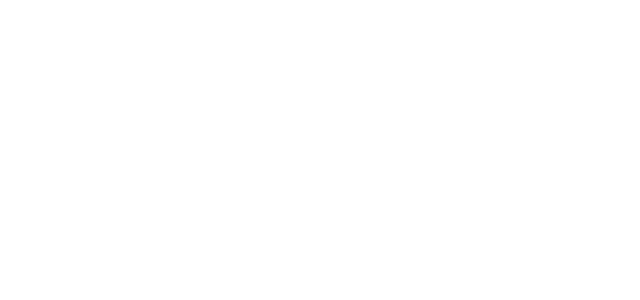
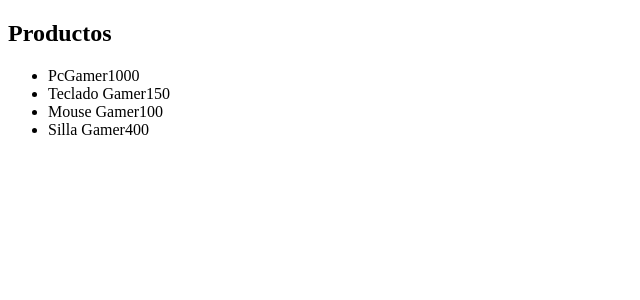
Before and after one commit to francosdp/PreEntrega2-GattiCandelero, a React (Vite) app: page / in a window 1280 px wide. Shown: the top 300 px of the page, without its empty margins (0-640 px from the left). Built offline with nearby package versions, Linux system fonts and the light colour scheme.

Commit message:
map y promises

```diff
--- a/src/App.jsx
+++ b/src/App.jsx
@@ -1,11 +1,12 @@
-
+// import Promesas from './componentes/Promesas/Promesas'
 import './App.css'
-
+import Map from './componentes/Map/map'
 function App() {
 
   return (
     <>
-
+    {/* <Promesas/> */}
+    <Map/>
     </>
   )
 }
--- /dev/null
+++ b/src/componentes/Map/map.jsx
@@ -0,0 +1,31 @@
+
+const map = () => {
+
+    const productos = [
+        { id: 1, nombre: "PcGamer", precio: 1000 },
+        { id: 2, nombre: "Teclado Gamer", precio: 150 },
+        { id: 3, nombre: "Mouse Gamer", precio: 100 },
+        { id: 4, nombre: "Silla Gamer", precio: 400 },
+    ]
+
+
+
+
+    return (
+        <div>
+            <h2>Productos</h2>
+            <ul>
+                {productos.map((producto)=>(
+                    <li key={producto.id}>
+                        <span>{producto.nombre}</span>
+                        <span>{producto.precio}</span>
+                    </li>
+                )
+
+                )}
+            </ul>
+        </div>
+    )
+}
+
+export default map
--- /dev/null
+++ b/src/componentes/Promesas/Promesas.jsx
@@ -0,0 +1,61 @@
+
+
+const Promesas = () => {
+
+    //Programacion Sincronica
+
+    // console.log("tarea1")
+    // console.log("TAREA2")
+
+    //Programacion Asincronica
+
+    // setTimeout(() => {
+    //     console.log("Hola, he demorado 3 segundos")
+    // }, 3000);
+
+    // setTimeout(() => {
+    //     console.log("Hola demoraste mucho")
+    // }, 1500);
+
+    //Promesas
+    //Un evento que puede ocurrir o no.
+    //Si se resuelve da un resultado, si no se resuelve da otro.
+    //Las promesas tienen 3 estados: pendiente, cumplida o incumplida.
+
+
+    const falsasPromesas = (estado) => {
+        return new Promise((resolve, reject) => {
+            if (estado) {
+                resolve("Promesa cumplida")}
+            else {
+                reject("Promesa Incumplida")
+            }
+        })
+}
+
+
+console.log(falsasPromesas(false))
+
+
+//Then y Catch
+//Dos metodos, THEN ejecuta cuando la promesa se cumple
+//CATCH se ejecuta cuando la promesa se rechaza
+//FINALLY se ejecuta siempre
+
+falsasPromesas(true)
+.then((respuesta)=>{
+    console.log("Si se cumplio la promesa" + respuesta)
+})
+.catch((error)=>{
+    console.log(error)
+})
+.finally(()=>console.log("Proceso finalizado"))
+
+
+
+return (
+    <div>Promesas</div>
+)
+}
+
+export default Promesas
--- a/src/main.jsx
+++ b/src/main.jsx
@@ -1,10 +1,9 @@
-import { StrictMode } from 'react'
+
 import { createRoot } from 'react-dom/client'
 import App from './App.jsx'
 import './index.css'
 
 createRoot(document.getElementById('root')).render(
-  <StrictMode>
-    <App />
-  </StrictMode>,
+
+  <App />
 )
```
Also changed, not shown: src/componentes/Promesas.jsx (deleted).
